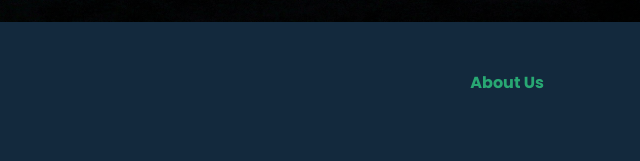
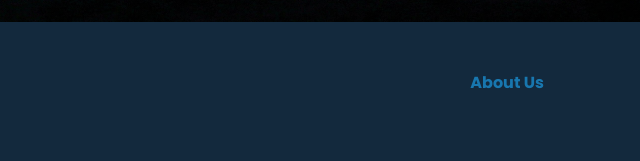
Before and after one commit to danarsjow/Filtracy, a plain HTML site: page reachround_main/index.html in a window 1280 px wide. Shown: the part 778-939 px from the top of the page, 640-1280 px from the left. Drawn offline with Linux system fonts and the light colour scheme.

Commit message:
Changed "About Us" Colour

```diff
--- a/reachround_main/src/styles/sub-styles/index-temporary.css
+++ b/reachround_main/src/styles/sub-styles/index-temporary.css
@@ -121,7 +121,7 @@ main .about-us h1
     font-weight: 700;
     font-size: 1.3em;
     text-align: left;
-    color: var(--light-green);
+    color: var(--celestial-blue);
 
     margin-bottom: 2rem;
 }
```
